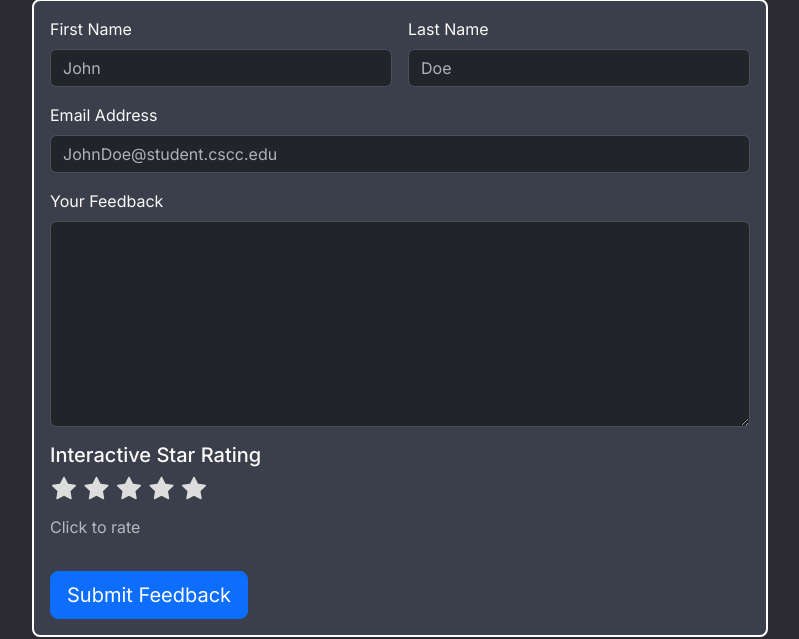
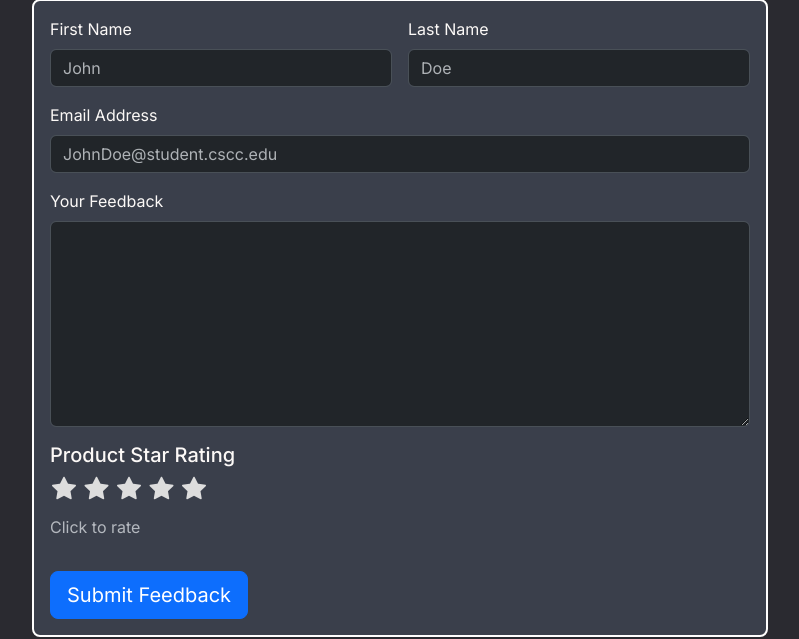
Before and after one commit to MomokoKoigakubo/capstone_cscc, a Spring Boot app: page / in a window 1280 px wide. Shown: the part 257-896 px from the top of the page, without its empty margins (240-1039 px from the left). Run offline with Spring Boot 4, Linux system fonts and the light colour scheme; some of the project's set-up classes (security, data sources, template engines, error pages and the like) are left out, and stand-ins take their place.

Commit message:
updated name

```diff
--- a/src/main/resources/static/index.html
+++ b/src/main/resources/static/index.html
@@ -53,7 +53,7 @@
                     </div>
 
                     <div class="col-md-6">
-                        <h5 class="mb-1">Interactive Star Rating</h5>
+                        <h5 class="mb-1">Product Star Rating</h5>
                         <div class="star-rating animated-stars">
                             <input id="star5" name="rating" required type="radio" value="5">
                             <label class="bi bi-star-fill" for="star5"></label>
```
